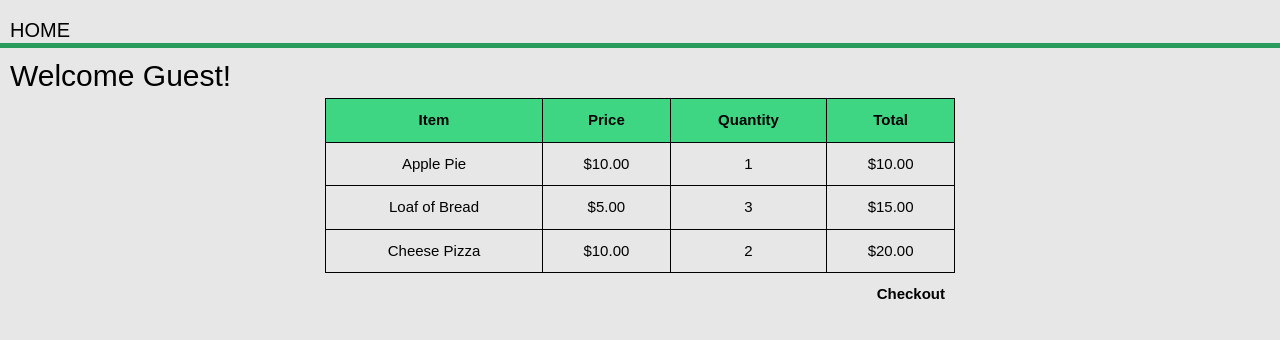
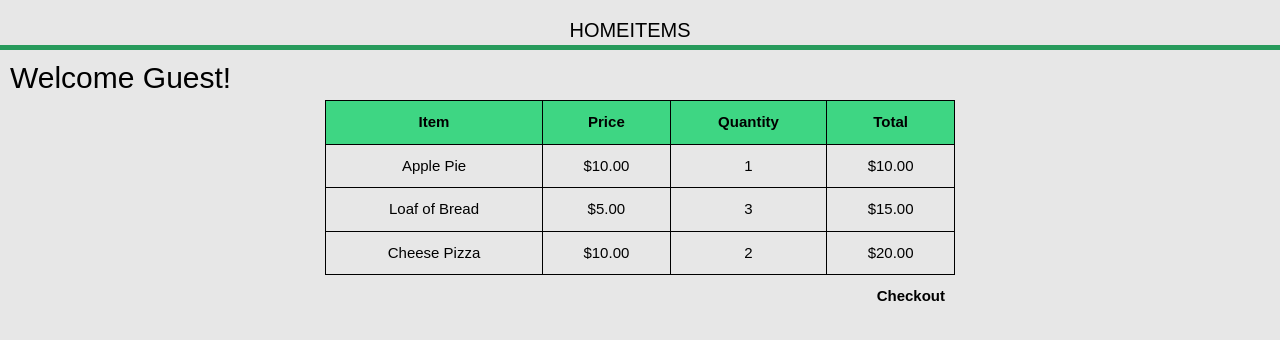
Before and after one commit to zachrousseau/COMSC.210.GroceryStore, a Next.js app: page /cart in a window 1280 px wide. Shown: the top 340 px of the page. Built offline with nearby package versions, Linux system fonts and the light colour scheme.

Commit message:
edited css and nav of pages

```diff
--- a/app/cart/page.tsx
+++ b/app/cart/page.tsx
@@ -6,7 +6,8 @@ export default function Cart() {
     <div>
       <header>
         <nav>
-          <Link href="/">Home</Link>
+        <Link href="/">Home</Link>
+        <Link href="/Items">Items</Link>
         </nav>
       </header>
       <main>
--- a/app/checkout/page.tsx
+++ b/app/checkout/page.tsx
@@ -8,7 +8,8 @@ export default function Cart() {
       <body>
         <header>
           <nav>
-            <Link href="/">Home</Link>
+          <Link href="/">Home</Link>
+          <Link href="/Items">Items</Link>
           </nav>
         </header>
         <section id='title'>
--- a/app/ui/global.css
+++ b/app/ui/global.css
@@ -56,9 +56,15 @@ ul{
 
 /* Header **/
 header nav{
+  padding-right:30px;
   float:left;
   margin-top:10px;
   margin-left:10px;
+  padding-right: 30px; /* Adjust for desired spacing */
+}
+
+header nav li {
+  display: inline-block; /* Ensures items stay on one line */
 }
 
 /* Header **/
@@ -68,6 +74,8 @@ color: #000000;
 padding-top:5px;
 min-height:48px;
 border-bottom:#289b5c 5px solid;
+display: flex;
+justify-content: center;
 }
 
 header a{
```
